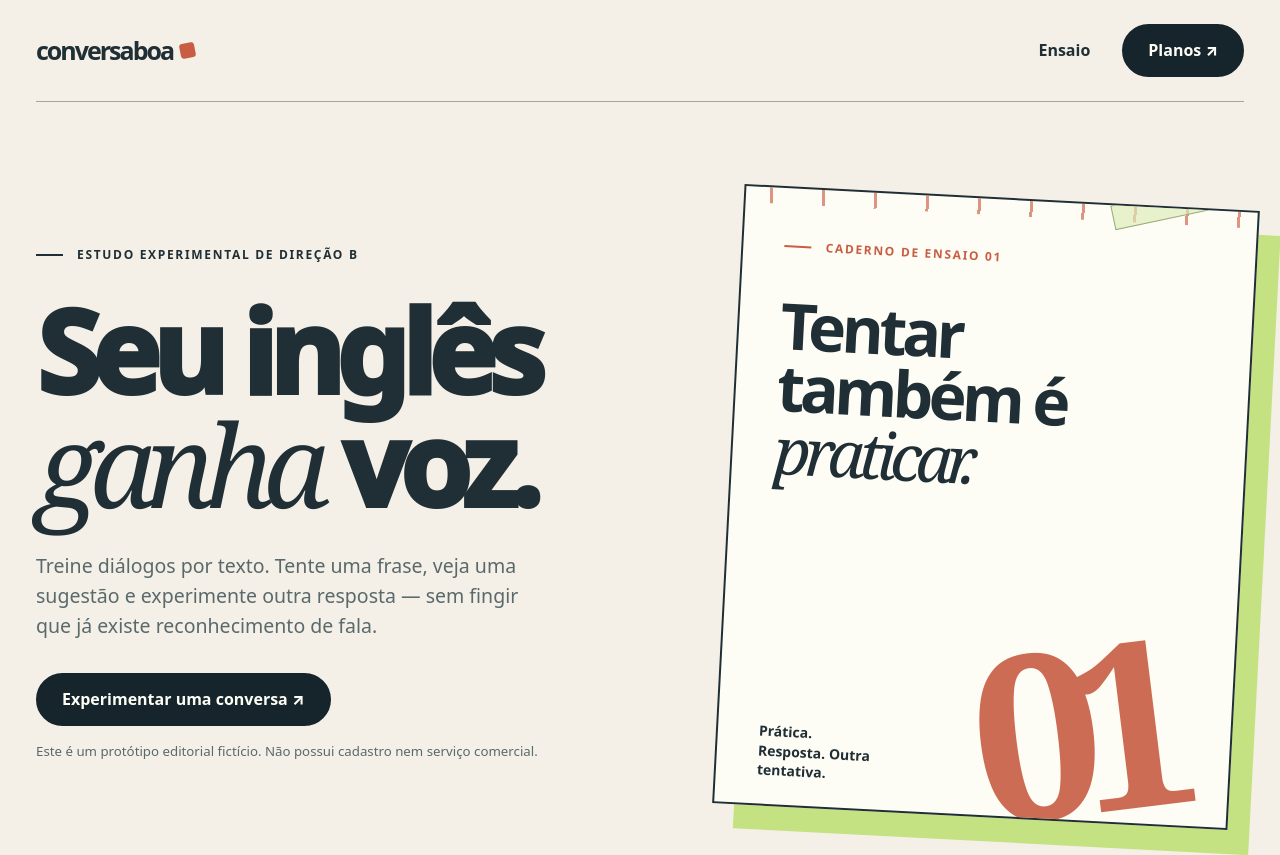
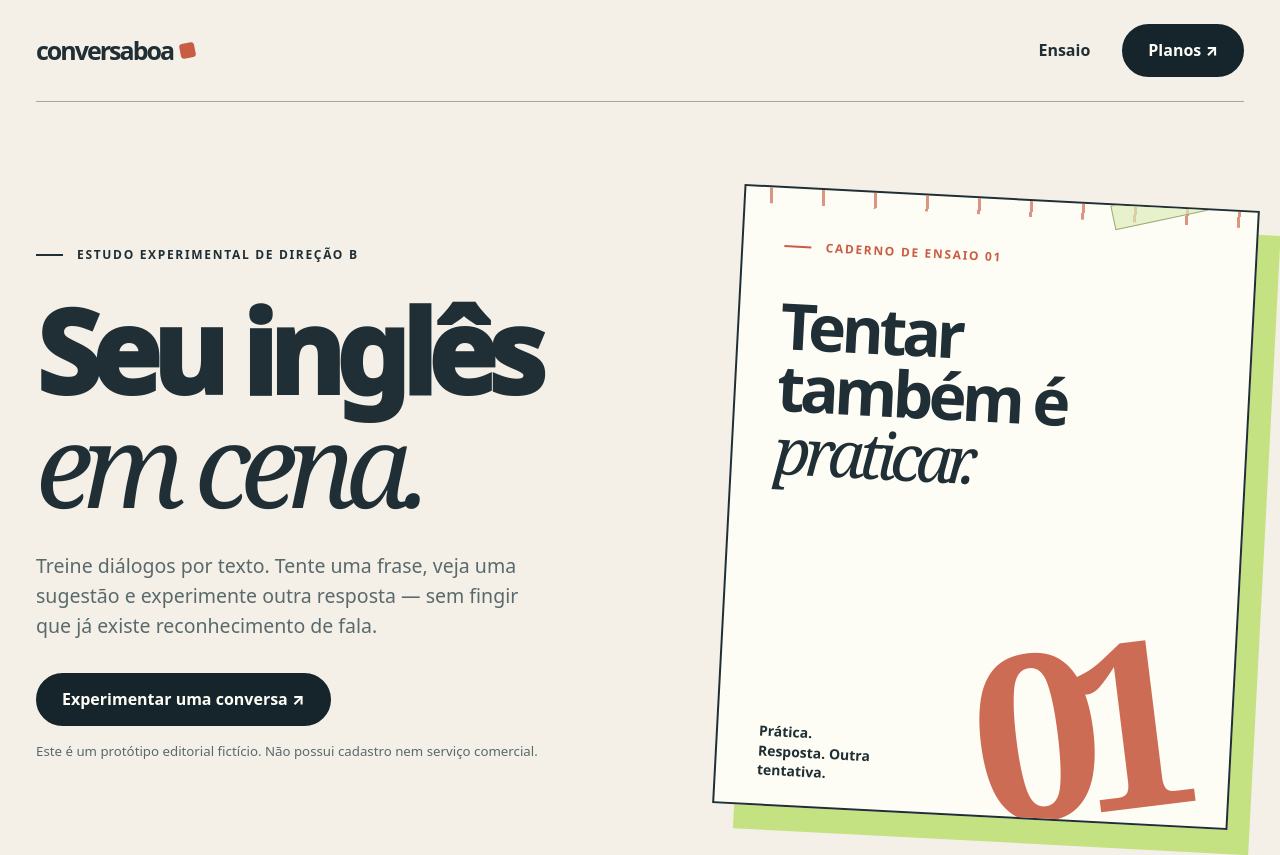
Before and after one commit to Gabriel-Luis-Pacheco/Best-Designer-in-the-World.-, a website: page skills/studio-grade-web-transformation/examples/conversaboa-editorial-alternative.html in a window 1280 px wide. Shown: the top 855 px of the page. Drawn offline with Linux system fonts and the light colour scheme.

Commit message:
fix(v10): align fictional visual storytelling with text-only product truth

```diff
--- a/skills/studio-grade-web-transformation/examples/conversaboa-editorial-alternative.html
+++ b/skills/studio-grade-web-transformation/examples/conversaboa-editorial-alternative.html
@@ -58,7 +58,7 @@ footer{padding:48px 0;display:flex;justify-content:space-between;gap:20px}footer
 <nav aria-label="Principal"><a href="#ensaio">Ensaio</a><a class="pill" href="#precos">Planos ↗</a></nav></header></div>
 <main id="inicio">
 <section class="hero wrap"><div><span class="kicker">Estudo experimental de direção B</span>
-<h1>Seu inglês <em>ganha</em> voz.</h1>
+<h1>Seu inglês <em>em cena.</em></h1>
 <p class="hero-text">Treine diálogos por texto. Tente uma frase, veja uma sugestão e experimente outra resposta — sem fingir que já existe reconhecimento de fala.</p>
 <a class="pill" href="#ensaio" data-design-critical-cta>Experimentar uma conversa ↗</a>
 <p class="note">Este é um protótipo editorial fictício. Não possui cadastro nem serviço comercial.</p></div>
```
